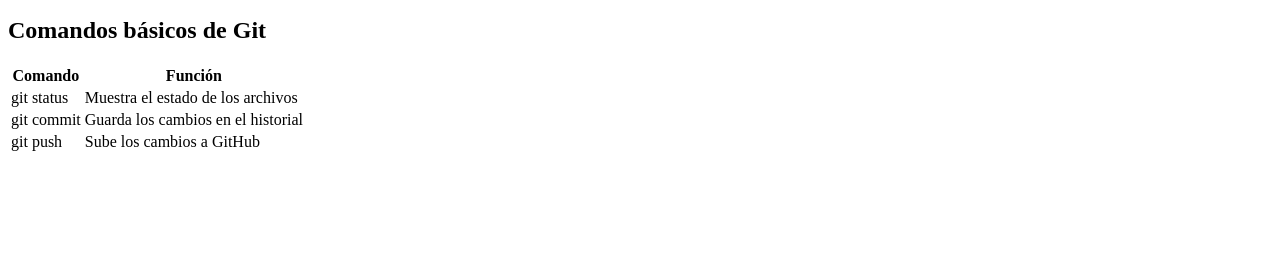
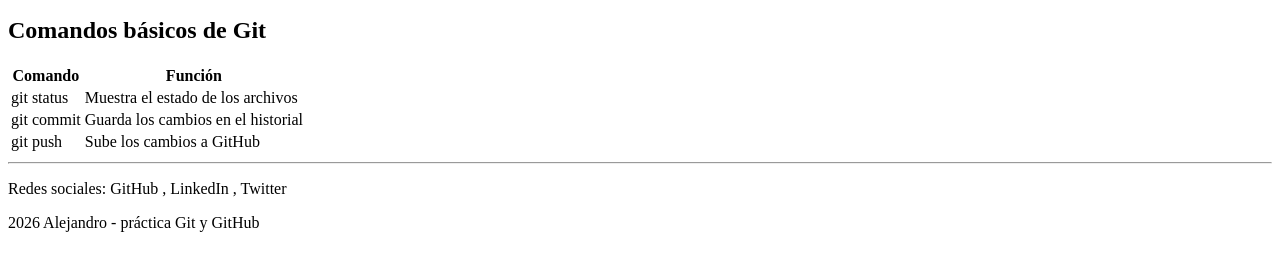
Before and after one commit to alejandro15795/Repositorio_Tarea01, a plain HTML site: page index.html in a window 1280 px wide. Shown: the part 206-476 px from the top of the page. Drawn offline with Linux system fonts and the light colour scheme.

Commit message:
Añadir footer con redes sociales

```diff
--- a/index.html
+++ b/index.html
@@ -34,5 +34,11 @@
             <td>Sube los cambios a GitHub</td>
         </tr>
     </table>
+   <footer>
+      <hr>
+      <p>Redes sociales: GitHub , LinkedIn , Twitter</p>
+      <p>2026 Alejandro - práctica Git y GitHub</p>
+   </footer>
+
 </body>
 </html>
```
